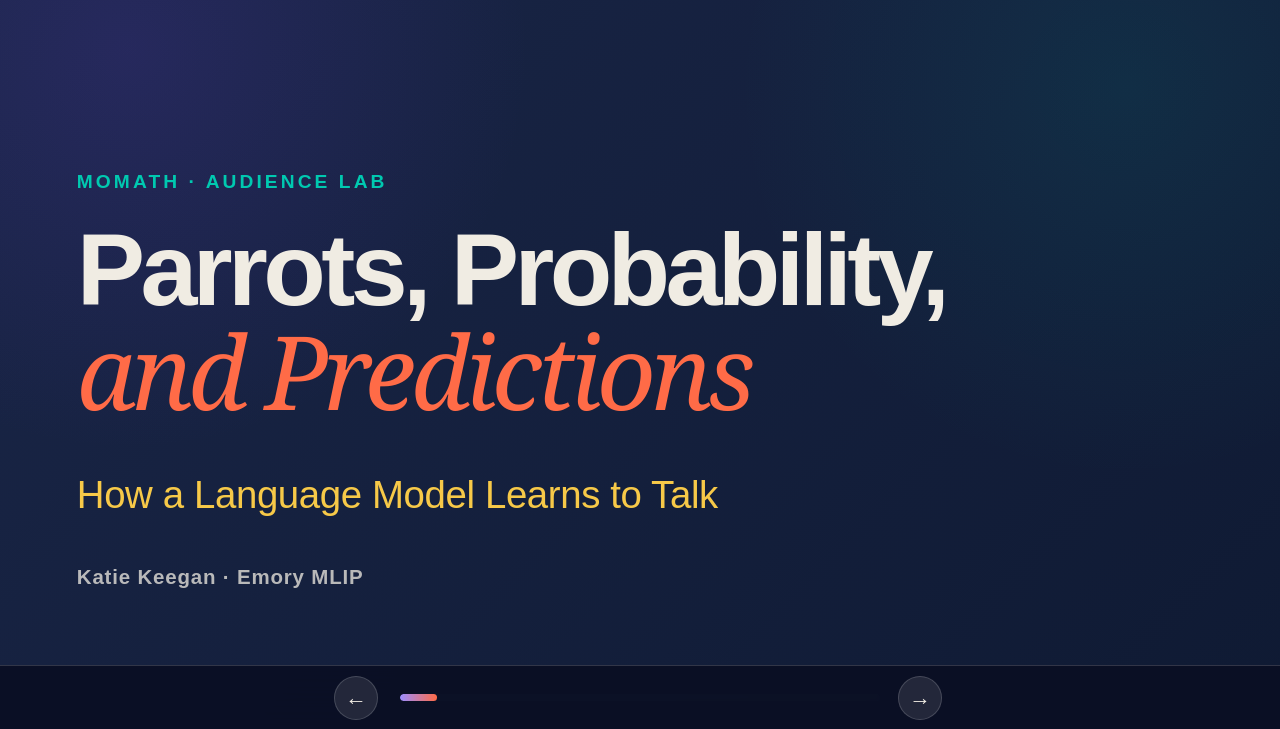
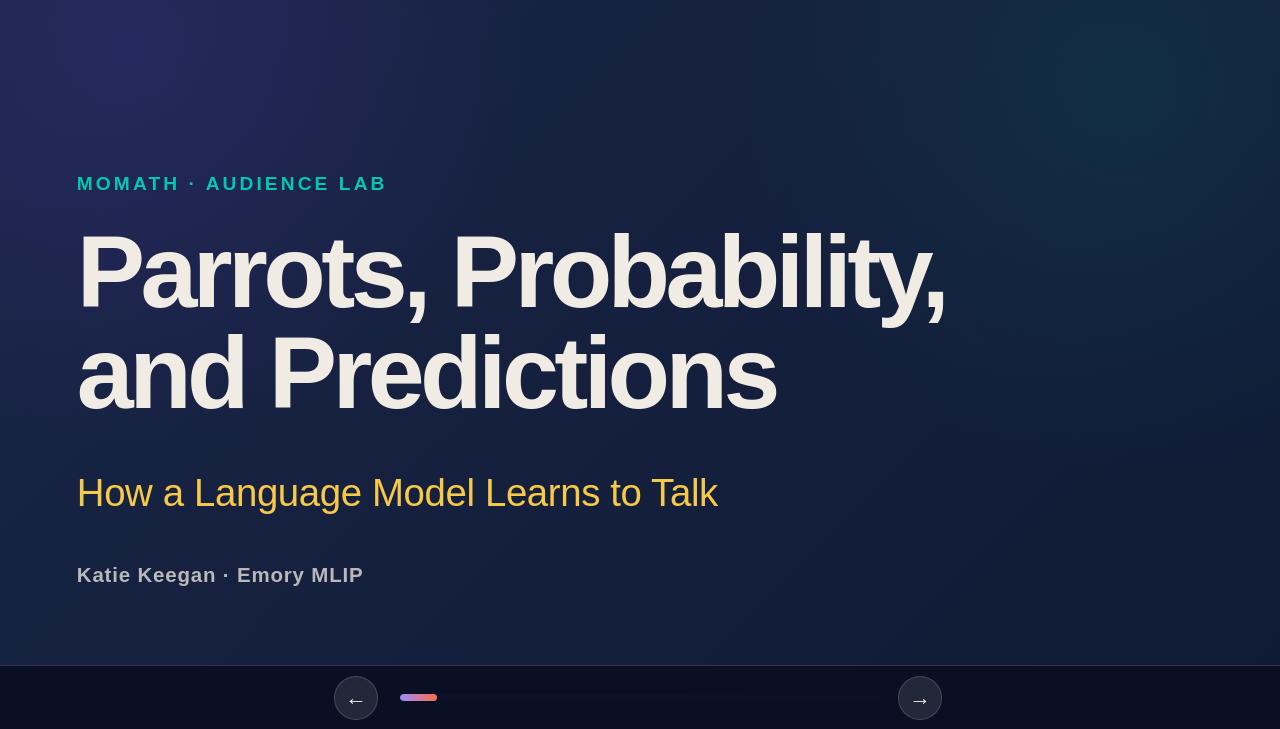
Before and after one commit to katiekeegan/OutreachTalk, a website: page public/play/index.html in a window 1280 px wide. Shown: the part 71-800 px from the top of the page. Drawn offline with Linux system fonts and the light colour scheme; no server answers.

Commit message:
title slide font

```diff
--- a/public/play/index.html
+++ b/public/play/index.html
@@ -38,7 +38,7 @@
 <section aria-labelledby="slide-title-title" class="slide active" data-title="Title">
 <div class="title-slide-layout">
   <div class="title-slide-eyebrow">MoMath · Audience Lab</div>
-  <h1 id="slide-title-title">Parrots, Probability, <em>and Predictions</em></h1>
+  <h1 id="slide-title-title">Parrots, Probability, and Predictions</h1>
   <p class="title-slide-subtitle">How a Language Model Learns to Talk</p>
   <p class="title-slide-speaker">Katie Keegan · Emory MLIP</p>
 </div>
```
